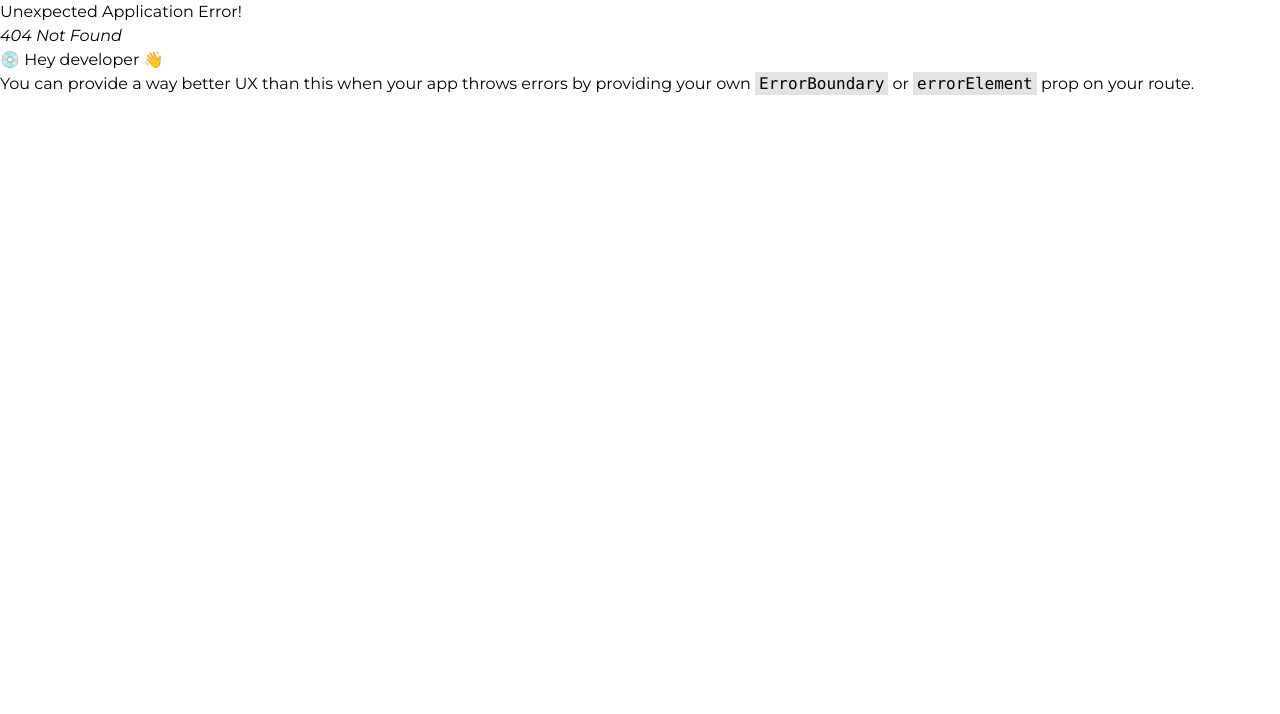
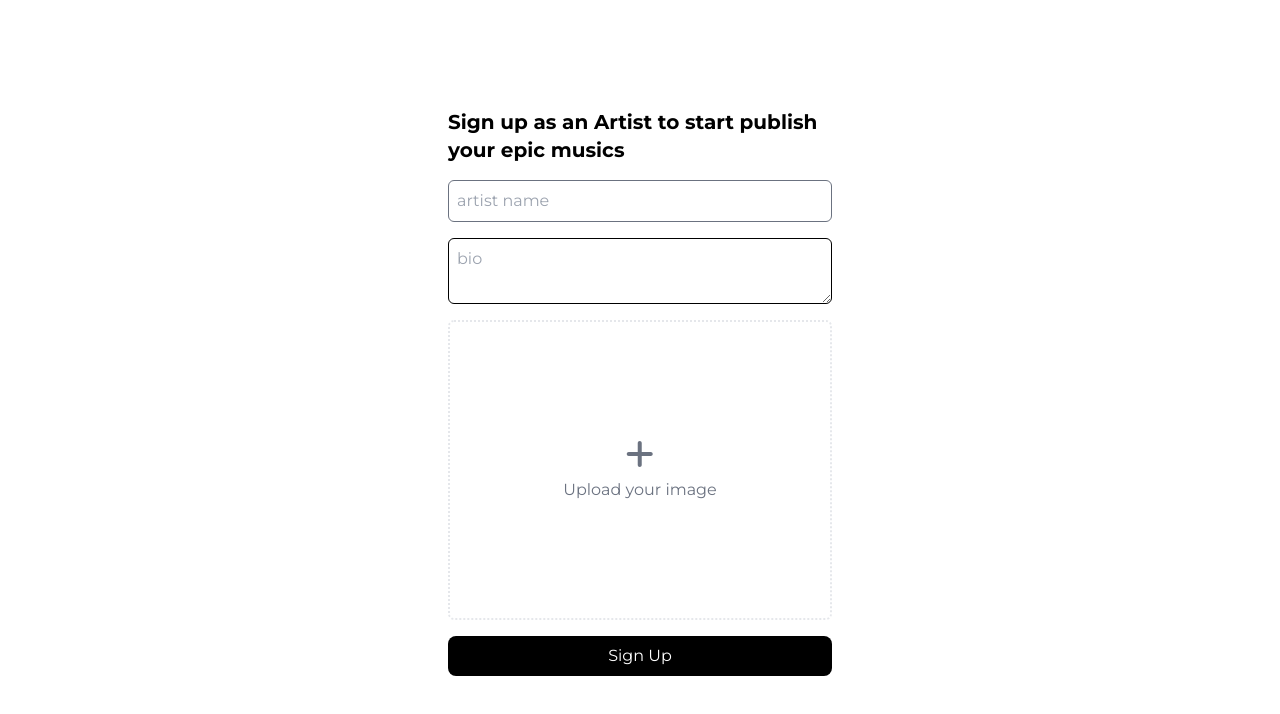
Before and after one commit to rach-syahputra/blackord-lite-frontend, a React (Vite) app: page /auth/register/artist in a window 1280 px wide. Before the commit this address had no page. Shown: the top 714 px of the page. Built offline with nearby package versions, Linux system fonts and the light colour scheme.

Commit message:
add Register Artist Page

```diff
--- /dev/null
+++ b/src/utils/validation/register-artist-form.js
@@ -0,0 +1,35 @@
+import { z } from 'zod'
+
+const MAX_IMAGE_SIZE = 5000000 //5MB
+const ACCEPTED_IMAGE_TYPES = [
+  'image/jpeg',
+  'image/jpg',
+  'image/png',
+  'image/webp'
+]
+
+export const registerArtistSchema = z.object({
+  username: z
+    .string()
+    .min(1, 'username is required')
+    .max(12, 'username must be less than 12 characters'),
+  artistName: z.string().min(1, 'artist name is required'),
+  bio: z
+    .string()
+    .min(10, 'bio must at least contain 10 characters')
+    .max(200, 'bio must be less than 200 characters'),
+  image: z
+    .any()
+    .refine((file) => file !== null, 'Image is required')
+    .refine(
+      (file) => ACCEPTED_IMAGE_TYPES.includes(file?.type),
+      'Image format is not supported'
+    )
+    .refine((file) => file?.size <= MAX_IMAGE_SIZE, 'Max image size is 5MB')
+})
+
+export const artistImageSchema = registerArtistSchema.omit({
+  username: true,
+  artistName: true,
+  bio: true
+})
--- /dev/null
+++ b/src/view/auth/register/artist/RegisterArtistPage.jsx
@@ -0,0 +1,155 @@
+import { useRef, useState } from 'react'
+import { useNavigate } from 'react-router-dom'
+import { FontAwesomeIcon } from '@fortawesome/react-fontawesome'
+import { faPlus } from '@fortawesome/free-solid-svg-icons'
+import {
+  artistImageSchema,
+  registerArtistSchema
+} from '../../../../utils/validation/register-artist-form'
+import { registerSchema } from '../../../../utils/validation/register-form'
+import validate from '../../../../utils/validation/validation'
+import userService from '../../../../api-resources/user/service'
+import artistService from '../../../../api-resources/artist/service'
+import Input from '../../../../components/Input'
+import ImageInput from '../../../../components/ImageInput'
+import LoadingButton from '../../../../components/LoadingButton'
+import Button from '../../../../components/Button'
+import TextArea from '../../../../components/TextArea'
+
+const RegisterArtistPage = () => {
+  const [inputs, setInputs] = useState({
+    username:
+      JSON.parse(localStorage.getItem('blackord-user-data'))?.username || '',
+    artistName: '',
+    bio: '',
+    image: null
+  })
+  const [error, setError] = useState('')
+  const [loading, setLoading] = useState(false)
+  const [preview, setPreview] = useState('')
+  const imageInputRef = useRef(null)
+  const navigate = useNavigate()
+
+  const handleChange = (e) => {
+    if (e.target.name === 'image') {
+      const image = e.target.files[0]
+
+      const errorMessage = validate(artistImageSchema, { image })
+      if (errorMessage) {
+        setError(errorMessage)
+      } else {
+        setInputs((prev) => ({ ...prev, image }))
+        setPreview(URL.createObjectURL(image))
+        setError('')
+      }
+    } else {
+      setInputs((prev) => ({ ...prev, [e.target.name]: e.target.value }))
+    }
+  }
+
+  const handleImageUploadClick = () => {
+    imageInputRef.current?.click()
+  }
+
+  const handleSubmit = async (e) => {
+    e.preventDefault()
+
+    setError('')
+
+    const userData = JSON.parse(localStorage.getItem('blackord-user-data'))
+
+    let errorMessage
+
+    errorMessage = validate(registerSchema, userData)
+    if (errorMessage) {
+      setError(errorMessage)
+      return
+    }
+
+    errorMessage = validate(registerArtistSchema, inputs)
+    if (errorMessage) {
+      setError(errorMessage)
+      return
+    }
+
+    setLoading(true)
+
+    const registerUser = await userService.register(userData)
+    if (registerUser.success) {
+      const registerArtist = await artistService.register(inputs)
+      if (registerArtist.success) {
+        localStorage.removeItem('blackord-user-data')
+        navigate('/auth/login')
+      } else {
+        setError(registerArtist?.error)
+      }
+    } else {
+      setError(registerUser?.error)
+    }
+
+    setLoading(false)
+  }
+
+  return (
+    <main className='h-screen p-4'>
+      <form
+        className='m-auto flex h-full max-w-xs flex-col items-center justify-center gap-4 md:max-w-sm'
+        onSubmit={(e) => handleSubmit(e)}
+      >
+        <h1 className='text-xl font-bold'>
+          Sign up as an Artist to start publish your epic musics
+        </h1>
+        <div className='flex w-full flex-col gap-4'>
+          <Input
+            name='artistName'
+            placeholder='artist name'
+            type='text'
+            onChange={handleChange}
+          />
+
+          <TextArea name='bio' placeholder='bio' onChange={handleChange} />
+
+          {preview ? (
+            <figure className='h-[300px] w-full overflow-hidden rounded-md'>
+              <img
+                src={preview}
+                alt='Preview Image'
+                className='h-full w-full object-cover object-center'
+              />
+            </figure>
+          ) : (
+            <div
+              className='flex h-[300px] w-full cursor-pointer items-center justify-center rounded-md border-2 border-dotted'
+              onClick={handleImageUploadClick}
+            >
+              <div className='flex flex-col gap-2'>
+                <FontAwesomeIcon
+                  icon={faPlus}
+                  size='2x'
+                  className='text-gray-500'
+                />
+                <p className='text-gray-500'>Upload your image</p>
+              </div>
+              <ImageInput
+                name='image'
+                onChange={handleChange}
+                ref={imageInputRef}
+              />
+            </div>
+          )}
+
+          {error && <p className='text-red-500'>{error}</p>}
+
+          {loading ? (
+            <LoadingButton>Signing up..</LoadingButton>
+          ) : (
+            <Button type='submit'>Sign Up</Button>
+          )}
+        </div>
+        <div className='flex w-full flex-col gap-4'></div>
+      </form>
+    </main>
+  )
+}
+
+export default RegisterArtistPage
```
Also changed, not shown: src/App.jsx (+6 -6 lines).
